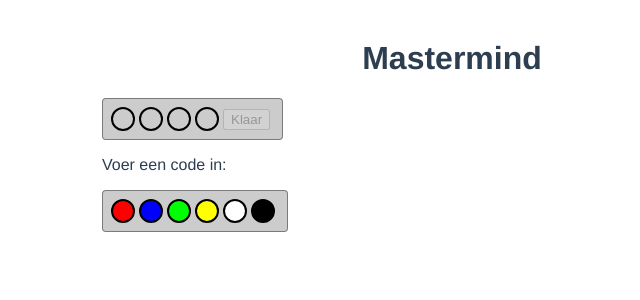
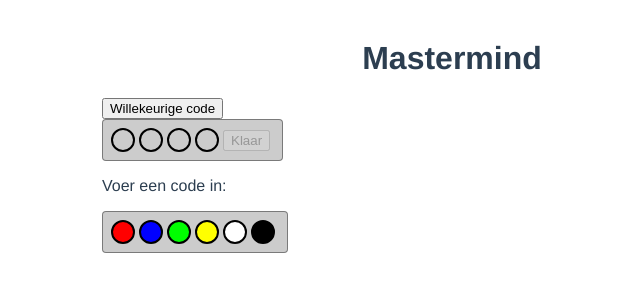
Before and after one commit to Thilerion/mastermind, a Vue app: page / in a window 1280 px wide. Shown: the top 300 px of the page, without its empty margins (188-828 px from the left). Built offline with nearby package versions, Linux system fonts and the light colour scheme.

Commit message:
Create random code in CodeMaker

```diff
--- a/src/App.vue
+++ b/src/App.vue
@@ -1,7 +1,11 @@
 <template>
 	<div id="app">
 		<h1>Mastermind</h1>
-		<CodeMaker v-if="!codeSet" @start="startGame" />
+		<CodeMaker
+			v-if="!codeSet"
+			@start="startGame"
+			@start-random="createRandomCode"
+		/>
 		<CodeBreaker
 			:code="code"
 			@reset="resetGame"
@@ -13,6 +17,8 @@
 <script>
 import CodeMaker from './components/CodeMaker';
 import CodeBreaker from './components/CodeBreaker';
+import { createSecretCode } from './mastermind';
+import { PIN_TYPES } from './constants';
 
 export default {
 	name: 'App',
@@ -22,7 +28,8 @@
 	},
 	data() {
 		return {
-			code: null
+			code: null,
+			codeLength: 4
 		}
 	},
 	computed: {
@@ -36,6 +43,9 @@
 		},
 		resetGame() {
 			this.code = null;
+		},
+		createRandomCode() {
+			this.code = createSecretCode(Object.values(PIN_TYPES), this.codeLength);
 		}
 	}
 }
--- a/src/components/CodeMaker.vue
+++ b/src/components/CodeMaker.vue
@@ -1,6 +1,7 @@
 <template>
 	<div>
-		<CodeInput @finish="(code) => startGame(code)" />
+		<button @click="randomCode">Willekeurige code</button>
+		<CodeInput @finish="startGame" />
 	</div>
 </template>
 
@@ -18,6 +19,9 @@
 	methods: {
 		startGame(code) {
 			this.$emit('start', [...code]);
+		},
+		randomCode() {
+			this.$emit('start-random');
 		}
 	}
 }
```
